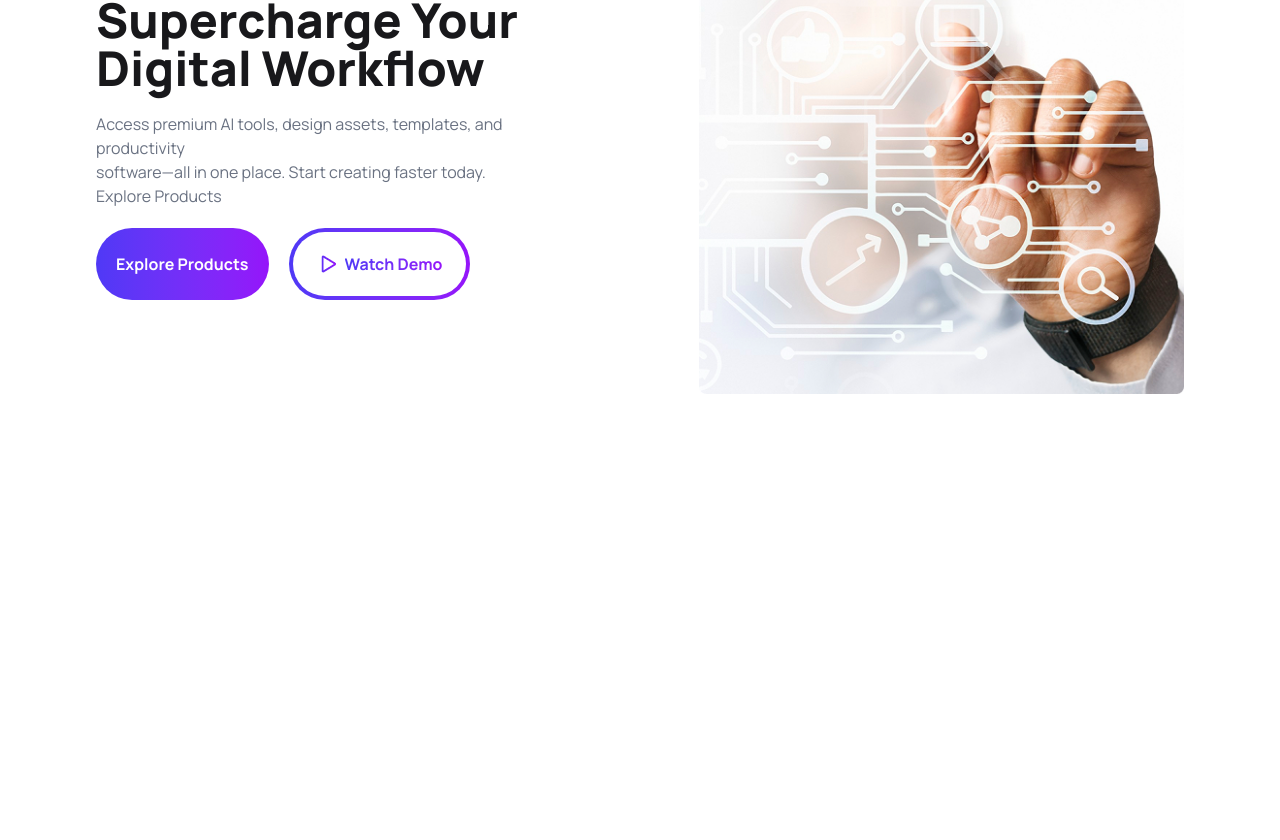
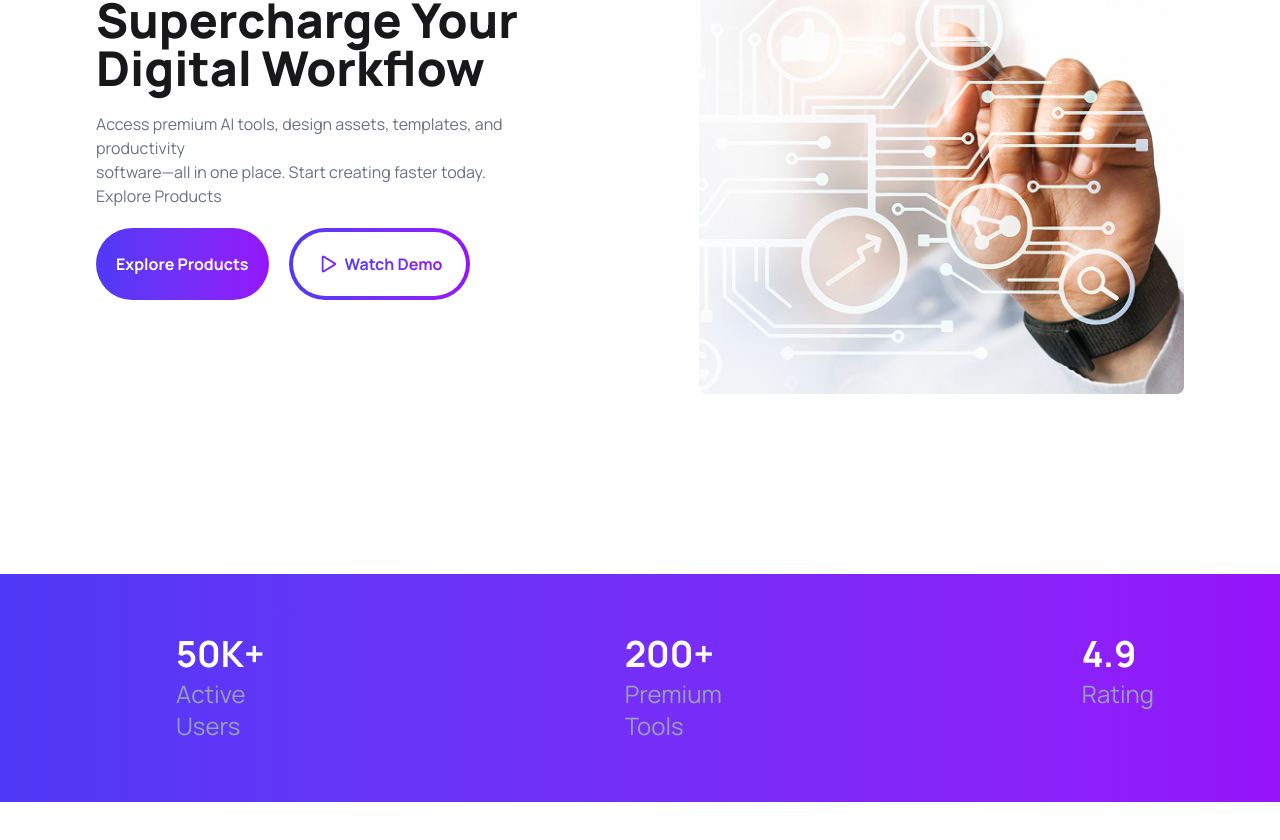
Before and after one commit to mdmarufhossain1103-ship-it/Assignment-6, a React (Vite) app: page / in a window 1280 px wide. Shown: the part 403-1243 px from the top of the page. Before the commit the page ends 800 px from the top, so only its background shows below. Built offline with nearby package versions, Linux system fonts and the light colour scheme.

Commit message:
Added rating hero section

```diff
--- a/src/App.jsx
+++ b/src/App.jsx
@@ -1,7 +1,7 @@
 import './App.css'
 import Navbar from './Components/navbar/Navbar'
 import Hero from './Components/hero/Hero'
-// import User from './Components/user/User'
+import User from './Components/user/User'
 // import Tools from './Components/tools/Tools'
 // import { Suspense } from 'react'
 // import Step from './Components/step/Step'
@@ -22,8 +22,8 @@ function App() {
     <>
     <Navbar></Navbar>
     <Hero></Hero>
-    {/* <User></User>
-    <Suspense fallback={<p>Data is loading</p>}>
+    <User></User>
+    {/* <Suspense fallback={<p>Data is loading</p>}>
       <Tools modelPromise={modelPromise} cart={cart} setCart={setCart}></Tools>
     </Suspense>
     <Step></Step>
--- a/src/Components/user/User.jsx
+++ b/src/Components/user/User.jsx
@@ -1,26 +1,26 @@
-// import React from 'react';
+import React from 'react';
 
-// const User = () => {
-//     return (
-//         <div className='text-white bg-linear-to-r from-[#4F39F6] to-[#9514FA] p-15 my-45'>
-//             <div className='max-w-[80%] mx-auto flex gap-45'>
-//                 <div>
-//                     <p className='text-4xl font-bold mb-1'>50K+</p>
-//                     <p className='text-2xl text-gray-400'>Active Users</p>
-//                 </div>
-//                 <div className="hidden md:block h-15 w-[1px] bg-white/30"></div>
-//                 <div>
-//                     <p className='text-4xl font-bold mb-1'>200+</p>
-//                     <p className='text-2xl text-gray-400'>Premium Tools</p>
-//                 </div>
-//                 <div className="hidden md:block h-15 w-[1px] bg-white/30"></div>
-//                 <div>
-//                     <p className='text-4xl font-bold mb-1'>4.9</p>
-//                     <p className='text-2xl text-gray-400'>Rating</p>
-//                 </div>
-//             </div>
-//         </div>
-//     );
-// };
+const User = () => {
+    return (
+        <div className='text-white bg-linear-to-r from-[#4F39F6] to-[#9514FA] p-15 my-45'>
+            <div className='max-w-[80%] mx-auto flex gap-45'>
+                <div>
+                    <p className='text-4xl font-bold mb-1'>50K+</p>
+                    <p className='text-2xl text-gray-400'>Active Users</p>
+                </div>
+                <div className="hidden md:block h-15 w-[1px] bg-white/30"></div>
+                <div>
+                    <p className='text-4xl font-bold mb-1'>200+</p>
+                    <p className='text-2xl text-gray-400'>Premium Tools</p>
+                </div>
+                <div className="hidden md:block h-15 w-[1px] bg-white/30"></div>
+                <div>
+                    <p className='text-4xl font-bold mb-1'>4.9</p>
+                    <p className='text-2xl text-gray-400'>Rating</p>
+                </div>
+            </div>
+        </div>
+    );
+};
 
-// export default User;
+export default User;
```
